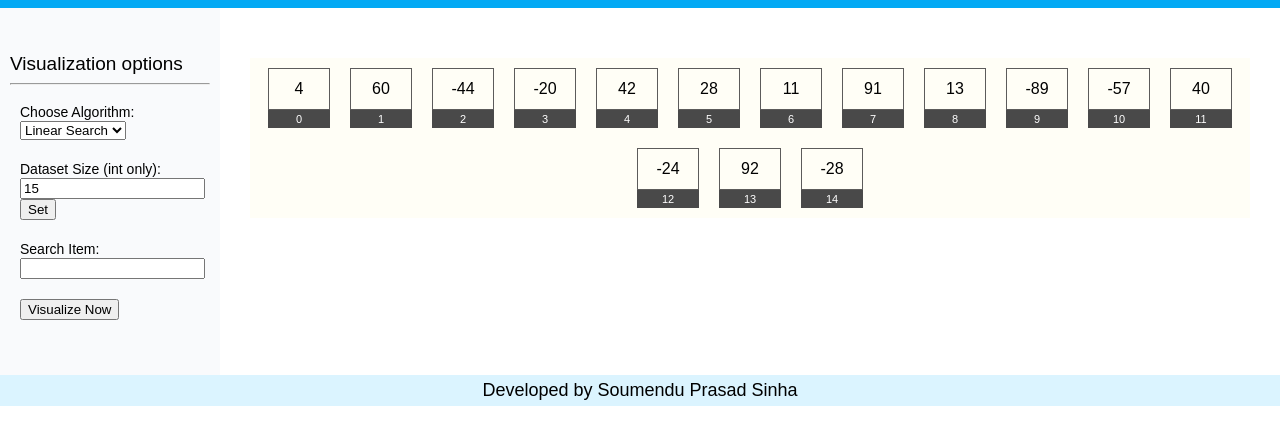
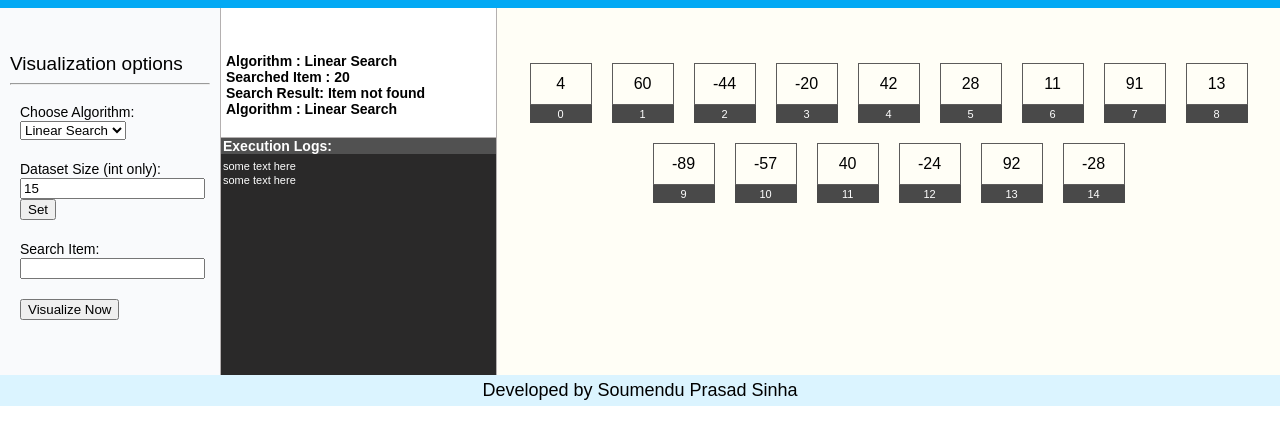
Before and after one commit to soumsps/algo-visualizer, a plain HTML site: page src/index.html in a window 1280 px wide. Shown: the part 46-490 px from the top of the page. Drawn offline with Linux system fonts and the light colour scheme.

Commit message:
Implemented linear search

```diff
--- a/src/css/styles.css
+++ b/src/css/styles.css
@@ -43,6 +43,7 @@ Algorithm Options CSS
   background-color: #f9fafc;
   padding: 45px 10px;
   width: 200px;
+  border-right: 1px solid #b4b0b0;
 }
 
 .configuration-options {
@@ -63,22 +64,72 @@ Algorithm Options CSS
   font-size: 14px;
 }
 
+/*
+Algorithm Options CSS
+*/
+
+.logger-panel {
+  width: 450px;
+  /* height: 100%; */
+  padding: 45px 0px 00px 0px;
+  display: flex;
+  flex-direction: column;
+  border-right: 1px solid #b4b0b0;
+}
+
+.av-status {
+  border-bottom: 1px solid #b4b0b0;
+  padding: 0px 5px 20px 5px;
+}
+.avs-text {
+  font-size: 14px;
+  font-weight: 700;
+}
+
+.lp-logs {
+  display: flex;
+  flex-direction: column;
+  height: 100%;
+}
+
+.lp-logs-title {
+  background-color: #515151;
+  color: white;
+  font-weight: 600;
+  font-size: 14px;
+  padding-left: 2px;
+}
+
+.lp-el-content {
+  background-color: #2a2929;
+  display: flex;
+  flex-direction: column;
+  height: 100%;
+  padding-left: 2px;
+  padding-top: 5px;
+  padding-bottom: 5px;
+}
+
+.lp-el-text {
+  font-size: 11px;
+  color: white;
+  padding: 1px 0px;
+}
+
 /* Animation panel CSS */
 
 .animation-panel {
-  background-color: #fff;
+  background-color: #fffef6;
   width: 100%;
-  padding: 10px;
   display: flex;
   flex-direction: column;
+  padding: 45px 0px;
 }
 
 .animation-box {
-  background-color: #fffef6;
   display: flex;
   justify-content: center;
   flex-wrap: wrap;
-  margin: 40px 20px;
 }
 
 .item-group {
--- a/src/index.html
+++ b/src/index.html
@@ -47,15 +47,26 @@
         </div>
       </div>
 
+      <div class="logger-panel">
+        <div id="av-status" class="av-status">
+          <!-- Generated by Javascript-->
+          <div id="avs-name" class="avs-text">Algorithm : Linear Search</div>
+          <div id="avs-searched-item" class="avs-text">Searched Item : 20</div>
+          <div id="avs-search-result" class="avs-text">
+            Search Result: Item not found
+          </div>
+        </div>
+        <div class="lp-logs">
+          <div class="lp-logs-title">Execution Logs:</div>
+          <div id="lp-el-content" class="lp-el-content">
+            <!-- Generated by Javascript-->
+            <span class="lp-el-text">some text here</span>
+            <span class="lp-el-text">some text here</span>
+          </div>
+        </div>
+      </div>
+
       <div class="animation-panel">
-        <!--
-            <div class="status-logs">
-          <div>Visualizing : Linear Search Algorithm</div>
-          <div>Searched Item : 20</div>
-        </div>
-
-      -->
-
         <div id="error-div" class="error-div">
           Some Error message will appear here.
         </div>
--- a/src/js/algo.js
+++ b/src/js/algo.js
@@ -1,15 +1,43 @@
 /**
  * ALGORITHM IMPLEMENTATIONS
  */
-const linearSearch = async (arr = arrayData, searchFor = searchedItem) => {
+const linearSearch = async (arr = arrayData, elmToFind = searchedItem) => {
   console.log("<---- Linear Search Visualization Started ---->");
-  // error handling
+  // -1 means item not found
+  let foundAt = -1;
   // error checking for searched Item
   if (isNaN(searchedItem)) {
     errorDiv.style.display = "inline";
     errorDiv.innerHTML = "Searched Item is not a number.";
     return 0;
   }
+
+  // Linear search logic
+  for (let i = 0; i < arr.length; i++) {
+    await linearSearchCurrentIndex(i);
+    console.log("searching at index: ", i);
+    if (arr[i] === elmToFind) {
+      foundAt = i;
+      break;
+    }
+  }
+
+  // result display
+  if (foundAt != -1) {
+    console.log("Searched Item found at index:", foundAt);
+  } else {
+    console.log("Searched Item not found!");
+  }
+};
+
+const linearSearchCurrentIndex = index => {
+  return new Promise(async (resolve, reject) => {
+    let indexDiv = document.getElementById(`index-${index}`).childNodes[1];
+    indexDiv.style.background = "red";
+    await sleep(1000);
+    indexDiv.style.background = "#494949";
+    resolve(true);
+  });
 };
 
 const binarySearch = async () => {
--- a/src/js/script.js
+++ b/src/js/script.js
@@ -10,14 +10,15 @@ let errorDiv = document.getElementById("error-div");
 // Algorithms IDs
 
 const algoData = {
-  id_1: { name: "Linear Search", isSorted: false },
-  id_2: { name: "Binary Search", isSorted: true },
-  id_3: { name: "Selection Sort", isSorted: false },
-  id_4: { name: "Bubble Sort", isSorted: false }
+  id_1: { name: "Linear Search", isSorted: false, isSearchItemReq: true },
+  id_2: { name: "Binary Search", isSorted: true, isSearchItemReq: true },
+  id_3: { name: "Selection Sort", isSorted: false, isSearchItemReq: false },
+  id_4: { name: "Bubble Sort", isSorted: false, isSearchItemReq: false }
 };
 
 window.onload = () => {
   loadDefaultConfig();
+  setAVStatusDiv();
 };
 
 /**
@@ -139,6 +140,8 @@ const visualizeNow = async () => {
   // Resetting all Error message on frontend
   resetErrorMsg();
 
+  resetAVStatusDiv();
+
   // setting user searched item to our global variable
   setSearchedItem();
 
@@ -173,3 +176,26 @@ const resetAnimationBox = () => {
 const resetErrorMsg = () => {
   errorDiv.style.display = "none";
 };
+
+/**
+ * helper function to reset current algo status on frontend
+ */
+const resetAVStatusDiv = () => {
+  document.getElementById("av-status").innerHTML = "";
+};
+
+const setAVStatusDiv = () => {
+  // parent
+  let avStatusDiv = document.getElementById("av-status");
+
+  // child that will be appended
+  let algoName = document.createElement("div");
+
+  algoName.setAttribute("class", "avs-text");
+  algoName.setAttribute("id", "avs-name");
+  algoName.innerHTML = `Algorithm : ${algoData[algoSelected].name}`;
+  avStatusDiv.appendChild(algoName);
+
+  let searchedItem = document.createElement("div");
+  let searchResult = document.createElement("div");
+};
```
